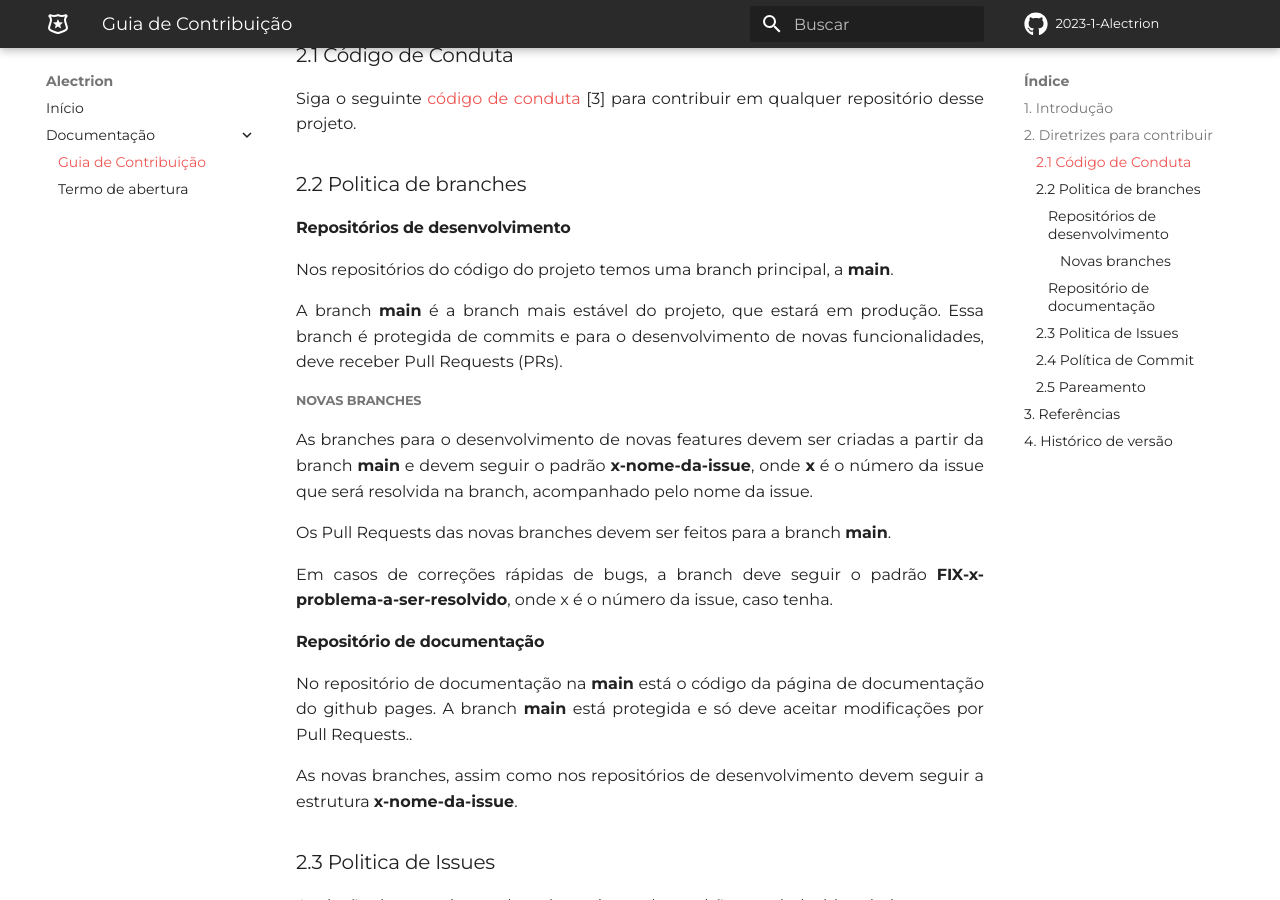
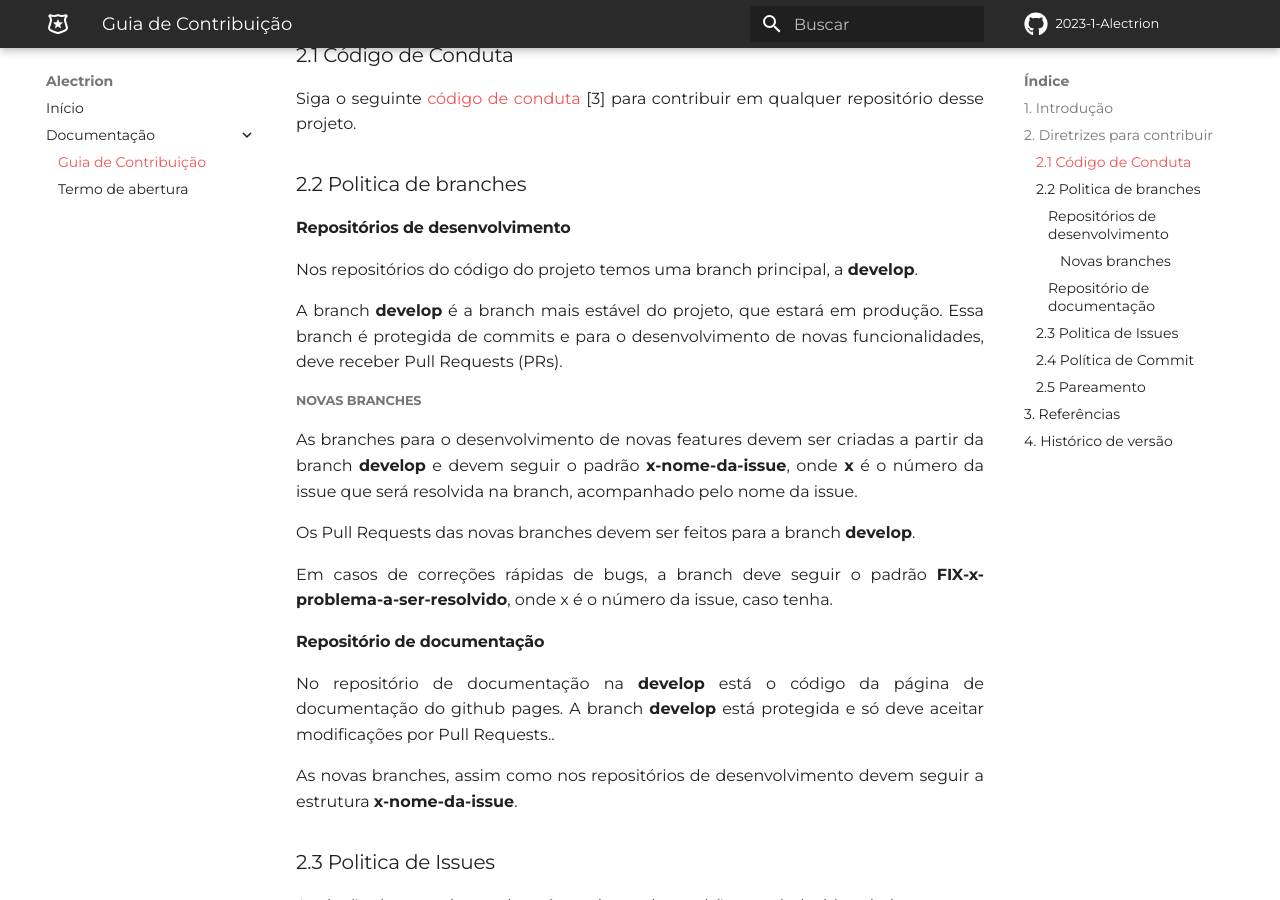
Before and after one commit to fga-eps-mds/2023-1-Alectrion-DOC, an MkDocs documentation site: the page built from docs/documentacao/guiaDeContribuicao.md, in a window 1280 px wide and 900 px high, scrolled down 349 px. Built offline with MkDocs 1.6.1 and Material for MkDocs 9.7.7, drawn with Linux system fonts in a browser that asks for light colours; some web fonts are replaced; comment, search, counter and statistics services are not loaded.

Commit message:
correcao de termos

```diff
--- a/docs/documentacao/guiaDeContribuicao.md
+++ b/docs/documentacao/guiaDeContribuicao.md
@@ -16,21 +16,21 @@ Siga o seguinte [código de conduta](https://www.contributor-covenant.org/versio
 
 #### Repositórios de desenvolvimento
 
-Nos repositórios do código do projeto temos uma branch principal, a **main**.
+Nos repositórios do código do projeto temos uma branch principal, a **develop**.
 
-A branch **main** é a branch mais estável do projeto, que estará em produção. Essa branch é protegida de commits e para o desenvolvimento de novas funcionalidades, deve receber Pull Requests (PRs).
+A branch **develop** é a branch mais estável do projeto, que estará em produção. Essa branch é protegida de commits e para o desenvolvimento de novas funcionalidades, deve receber Pull Requests (PRs).
 
 ##### Novas branches
 
-As branches para o desenvolvimento de novas features devem ser criadas a partir da branch **main** e devem seguir o padrão **x-nome-da-issue**, onde **x** é o número da issue que será resolvida na branch, acompanhado pelo nome da issue.
+As branches para o desenvolvimento de novas features devem ser criadas a partir da branch **develop** e devem seguir o padrão **x-nome-da-issue**, onde **x** é o número da issue que será resolvida na branch, acompanhado pelo nome da issue.
 
-Os Pull Requests das novas branches devem ser feitos para a branch **main**.
+Os Pull Requests das novas branches devem ser feitos para a branch **develop**.
 
 Em casos de correções rápidas de bugs, a branch  deve seguir o padrão **FIX-x-problema-a-ser-resolvido**, onde x é o número da issue, caso tenha.
 
 #### Repositório de documentação
 
-No repositório de documentação na **main** está o código da página de documentação do github pages. A branch **main** está protegida e só deve aceitar modificações por Pull Requests..
+No repositório de documentação na **develop** está o código da página de documentação do github pages. A branch **develop** está protegida e só deve aceitar modificações por Pull Requests..
 
 As novas branches, assim como nos repositórios de desenvolvimento devem seguir a estrutura **x-nome-da-issue**.
 
```
Also changed, not shown: other parts of docs/documentacao/guiaDeContribuicao.md (+1 -1 lines).
